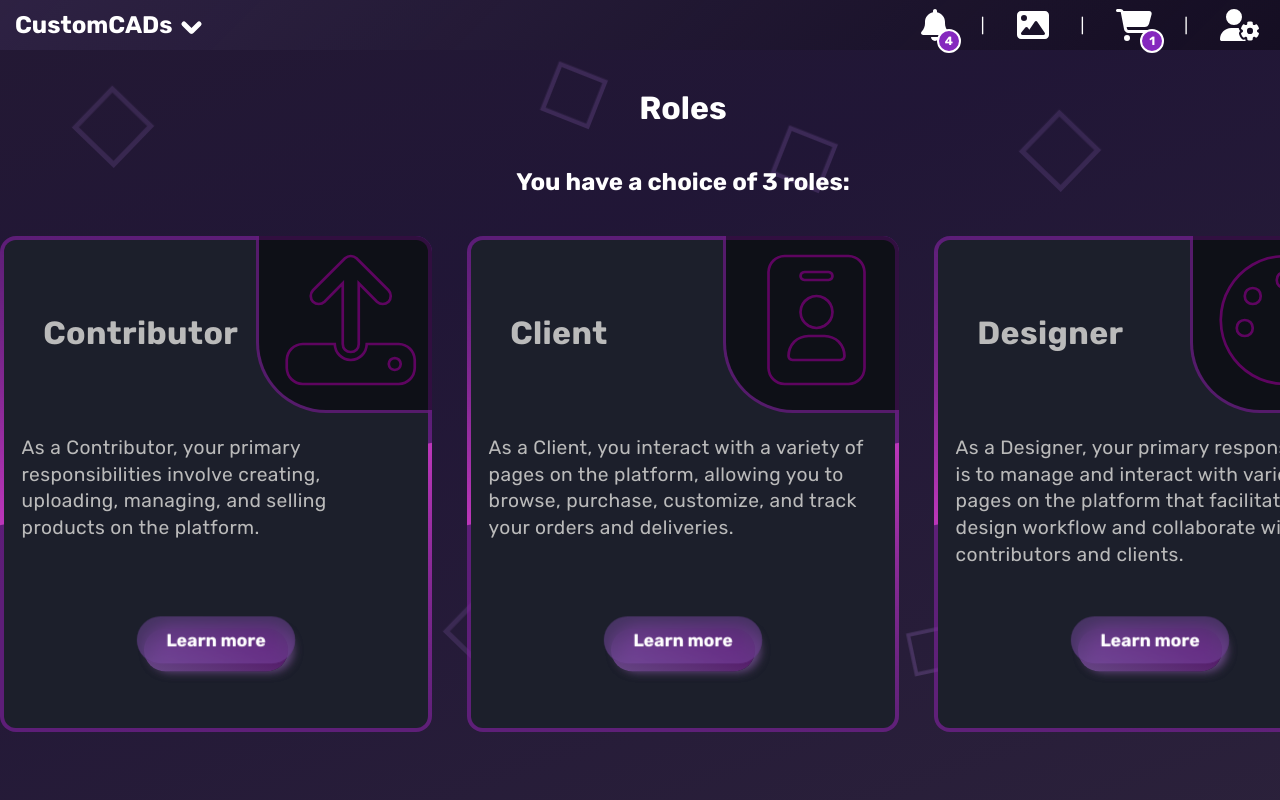
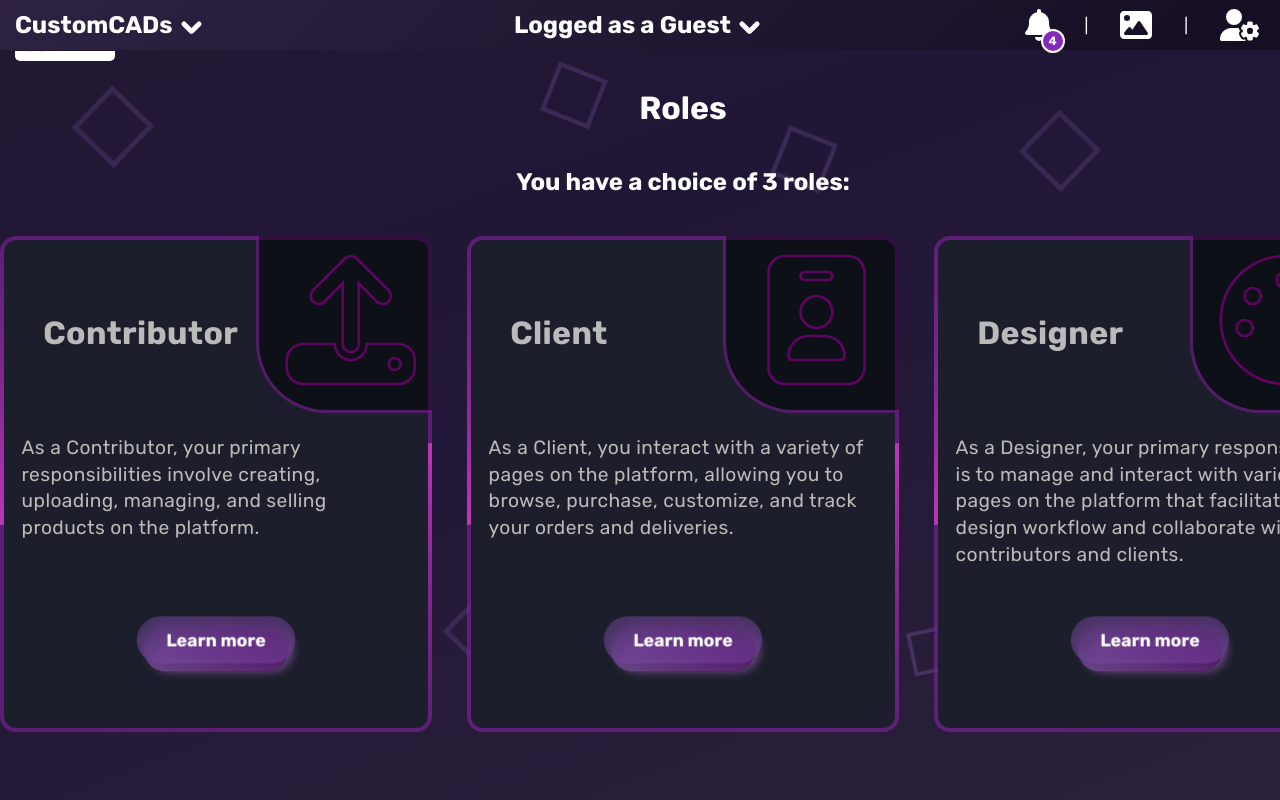
Before and after one commit to ivanzlatinov1/CustomCADsDemoDesign, a React (Vite) app in the folder data/: page /roles in a window 1280 px wide. Shown: the top 800 px of the page. Built offline with nearby package versions, Linux system fonts and the light colour scheme; the HTML template or start-up script is replaced by a standard one.

Commit message:
made roles choice in header for design purposes

```diff
--- a/data/src/layout/Header/Header.module.css
+++ b/data/src/layout/Header/Header.module.css
@@ -27,8 +27,19 @@
     align-items: center;
 }
 
-.menu .left-icon,
-.menu .right-icon {
+.role {
+    position: relative;
+    cursor: pointer;
+    display: flex;
+    align-items: center;
+}
+
+.content-middle .margin {
+    margin-right: 150px;
+}
+
+.left-icon,
+.right-icon {
     position: relative;
     display: inline-block;
     top: 2px;
@@ -39,21 +50,58 @@
     transition: all 0.5s;
 }
 
-.menu .left-icon {
+.left-icon {
     left: 7px;
     transform: rotate(45deg);
 }
 
-.menu .right-icon {
+.right-icon {
     transform: rotate(-45deg);
 }
 
-.menu.active .left-icon {
+.menu.active .left-icon, .role.active .left-icon {
     transform: rotate(135deg);
 }
 
-.menu.active .right-icon {
+.menu.active .right-icon, .role.active .right-icon {
     transform: rotate(-135deg);
+}
+
+.roles {
+    position: absolute;
+    top: 15px;
+    width: 15%;
+    height: 160px;
+    margin-top: 45px;
+    overflow: hidden;
+    transition: all 0.5s;
+}
+
+.roles a {
+    position: relative;
+    top: -100%;
+    left: 0;
+    display: flex;
+    font-size: 20px;
+    background-color: white;
+    color: rgb(86, 28, 86);
+    text-decoration: none;
+    border-radius: 5px;
+    padding: 5px 10px;
+    margin-top: 2.5px;
+    z-index: 1;
+    overflow: hidden;
+    transition: all 0.5s;
+    transition-delay: calc(60ms * var(--i));
+    cursor: pointer;
+}
+
+.role.active+.roles a {
+    top: 0;
+}
+
+.role.active+.roles {
+    visibility: visible;
 }
 
 .nav {
@@ -93,11 +141,11 @@
     visibility: visible;
 }
 
-.nav a:hover {
+.nav a:hover, .roles a:hover {
     color: white;
 }
 
-.nav a span {
+.nav a span, .roles a span {
     position: absolute;
     top: 0;
     left: 0;
@@ -111,10 +159,9 @@
     transition: all 0.5s;
 }
 
-.nav a:hover span {
+.nav a:hover span, .roles a:hover span {
     transform: rotate(0deg);
 }
-
 
 .content-end {
     flex: 1;
--- a/data/src/layout/Header/Header.tsx
+++ b/data/src/layout/Header/Header.tsx
@@ -1,10 +1,18 @@
 import React, { useState, useEffect, useRef } from 'react';
 import { Link, useNavigate } from 'react-router-dom';
 import { FontAwesomeIcon } from '@fortawesome/react-fontawesome';
-import { faUserCog, faImage, faShoppingCart, faBell } from '@fortawesome/free-solid-svg-icons';
+import { faUserCog, faImage, faBell } from '@fortawesome/free-solid-svg-icons';
+import ClientIcons from './RolesHeaders/ClientIcons';
+import ContributorIcons from './RolesHeaders/ContributorIcons';
+import DesignerIcons from './RolesHeaders/DesignerIcons';
 import styles from './Header.module.css';
 
 const Header: React.FC = () => {
+    const [selectedRole, setSelectedRole] = useState("Guest");
+    const [isGuestSelected, setIsGuestSelected] = useState(true);
+    const [isClientSelected, setIsClientSelected] = useState(false);
+    const [isContributorSelected, setIsContributorSelected] = useState(false);
+    const [isDesignerSelected, setIsDesignerSelected] = useState(false);
     const [notificationsDropdown, setNotificationsDropdown] = useState(false);
     const [notificationCount, setNotificationCount] = useState(4);
     const [accountSettings, setAccountSettings] = useState(false);
@@ -12,6 +20,41 @@ const Header: React.FC = () => {
     const [deleteActive, setDeleteActive] = useState(false);
     const dropdownRef = useRef<HTMLDivElement>(null);
     const navigate = useNavigate();
+
+    const toggleRoleVisibility = (): void => {
+        const roleElement = document.querySelector(`.${styles.role}`);
+        if (roleElement) {
+            roleElement.classList.toggle(styles.active);
+        }
+    }
+
+    const handleRoleClick = (role: string) => {
+        setSelectedRole(role);
+        if(role === "Guest") {
+            setIsGuestSelected(true);
+            setIsContributorSelected(false);
+            setIsDesignerSelected(false);
+            setIsClientSelected(false);
+        }
+        else if(role == "Client") {
+            setIsGuestSelected(false);
+            setIsContributorSelected(false);
+            setIsDesignerSelected(false);
+            setIsClientSelected(true);
+        }
+        else if(role === "Contributor") {
+            setIsGuestSelected(false);
+            setIsContributorSelected(true);
+            setIsDesignerSelected(false);
+            setIsClientSelected(false);
+        }
+        else {
+            setIsGuestSelected(false);
+            setIsContributorSelected(false);
+            setIsDesignerSelected(true);
+            setIsClientSelected(false);
+        }
+    };
 
     const toggleNavVisibility = (): void => {
         const menuElement = document.querySelector(`.${styles.menu}`);
@@ -83,6 +126,32 @@ const Header: React.FC = () => {
                     </div>
                 </div>
 
+                <div className={styles['content-middle']}>
+                <div onClick={toggleRoleVisibility} className={`${styles.role} ${isDesignerSelected ? styles.margin : ''}`}>
+                        <h2>Logged as a {selectedRole}</h2>
+                        <span className={styles['left-icon']}></span>
+                        <span className={styles['right-icon']}></span>
+                    </div>
+                    <div className={styles.roles}>
+                        <a  onClick={() => {
+                            handleRoleClick("Guest");
+                            toggleRoleVisibility();
+                        }} style={{ '--i': 1 } as React.CSSProperties}><span></span>Guest</a>
+                        <a  onClick={() => {
+                            handleRoleClick("Client");
+                            toggleRoleVisibility();
+                        }} style={{ '--i': 2 } as React.CSSProperties}><span></span>Client</a>
+                        <a  onClick={() => {
+                            handleRoleClick("Contributor");
+                            toggleRoleVisibility();
+                        }} style={{ '--i': 3 } as React.CSSProperties}><span></span>Contributor</a>
+                        <a  onClick={() => {
+                            handleRoleClick("Designer");
+                            toggleRoleVisibility();
+                        }} style={{ '--i': 4 } as React.CSSProperties}><span></span>Designer</a>
+                    </div>
+                </div>
+
                 <div className={styles['content-end']}>
                     <div ref={dropdownRef} className={`${styles['icon-wrapper']}`} data-tooltip={notificationsDropdown ? null : 'Notifications'}>
                         <FontAwesomeIcon className={`${styles.notifications}`} onClick={toggleNotifications} icon={faBell} size="2x" style={{ cursor: 'pointer' }} />
@@ -107,15 +176,24 @@ const Header: React.FC = () => {
                         <Link to="/gallery"><FontAwesomeIcon icon={faImage} size="2x" style={{ cursor: 'pointer' }} /></Link>
                     </div>
                     <span>|</span>
-                    <div className={styles['icon-wrapper']} data-tooltip="Shopping Cart">
-                        <Link to="/wallet"><FontAwesomeIcon icon={faShoppingCart} size="2x" style={{ cursor: 'pointer' }} /></Link>
-                        {productCount > 0 && (
-                            <div className={styles.circle}>
-                                {productCount}
-                            </div>
-                        )}
-                    </div>
-                    <span>|</span>
+                    {isClientSelected ? (
+                        <>
+                        <ClientIcons productCount={productCount} />
+                        <span>|</span>
+                        </>
+                    ) : null}
+                    {isContributorSelected ? (
+                        <>
+                        <ContributorIcons />
+                        <span>|</span>
+                        </>
+                    ) : null}
+                    {isDesignerSelected ? (
+                        <>
+                        <DesignerIcons />
+                        <span>|</span>
+                        </>
+                    ) : null}
                     <div className={styles['icon-wrapper']} data-tooltip="Account">
                         <FontAwesomeIcon icon={faUserCog} size="2x" onClick={toggleAccountSettings} style={{ cursor: 'pointer' }} />
                     </div>
--- /dev/null
+++ b/data/src/layout/Header/RolesHeaders/ClientIcons.tsx
@@ -0,0 +1,30 @@
+import React from 'react';
+import { Link } from 'react-router-dom';
+import { FontAwesomeIcon } from '@fortawesome/react-fontawesome';
+import { faShoppingCart, faTh } from '@fortawesome/free-solid-svg-icons';
+import styles from '../Header.module.css'
+
+interface ClientIconProps {
+    productCount: number;
+}
+
+const ClientIcons: React.FC<ClientIconProps> = ({ productCount }: ClientIconProps) => {
+    return (
+        <>
+            <div className={styles['icon-wrapper']} data-tooltip="Dashboard">
+                <Link to="/client-dashboard"><FontAwesomeIcon icon={faTh} size="2x" style={{ cursor: 'pointer' }} /></Link>
+            </div>
+            <span>|</span>
+            <div className={styles['icon-wrapper']} data-tooltip="Shopping Cart">
+                <Link to="/wallet"><FontAwesomeIcon icon={faShoppingCart} size="2x" style={{ cursor: 'pointer' }} /></Link>
+                {productCount > 0 && (
+                    <div className={styles.circle}>
+                        {productCount}
+                    </div>
+                )}
+            </div>
+        </>
+    );
+}
+
+export default ClientIcons;
--- /dev/null
+++ b/data/src/layout/Header/RolesHeaders/ContributorIcons.tsx
@@ -0,0 +1,25 @@
+import React from 'react';
+import { Link } from 'react-router-dom';
+import { FontAwesomeIcon } from '@fortawesome/react-fontawesome';
+import { faTh, faCloudUpload, faCube } from '@fortawesome/free-solid-svg-icons';
+import styles from '../Header.module.css'
+
+const ContributorIcons: React.FC = () => {
+    return (
+        <>
+            <div className={styles['icon-wrapper']} data-tooltip="Dashboard">
+                <Link to="/contributor-dashboard"><FontAwesomeIcon icon={faTh} size="2x" style={{ cursor: 'pointer' }} /></Link>
+            </div>
+            <span>|</span>
+            <div className={styles['icon-wrapper']} data-tooltip="Your models">
+                <Link to="/upload-a-model"><FontAwesomeIcon icon={faCube} size="2x" style={{ cursor: 'pointer' }} /></Link>
+            </div>
+            <span>|</span>
+            <div className={styles['icon-wrapper']} data-tooltip="Upload a model">
+                <Link to="/upload-a-model"><FontAwesomeIcon icon={faCloudUpload} size="2x" style={{ cursor: 'pointer' }} /></Link>
+            </div>
+        </>
+    );
+}
+
+export default ContributorIcons;
--- /dev/null
+++ b/data/src/layout/Header/RolesHeaders/DesignerIcons.tsx
@@ -0,0 +1,29 @@
+import React from 'react';
+import { Link } from 'react-router-dom';
+import { FontAwesomeIcon } from '@fortawesome/react-fontawesome';
+import { faTh, faCloudUpload, faCube,  faMoneyBillWave } from '@fortawesome/free-solid-svg-icons';
+import styles from '../Header.module.css'
+
+const DesignerIcons: React.FC = () => {
+    return (
+        <>
+            <div className={styles['icon-wrapper']} data-tooltip="Dashboard">
+                <Link to="/designer-dashboard"><FontAwesomeIcon icon={faTh} size="2x" style={{ cursor: 'pointer' }} /></Link>
+            </div>
+            <span>|</span>
+            <div className={styles['icon-wrapper']} data-tooltip="Your models">
+                <Link to="/upload-a-model"><FontAwesomeIcon icon={faCube} size="2x" style={{ cursor: 'pointer' }} /></Link>
+            </div>
+            <span>|</span>
+            <div className={styles['icon-wrapper']} data-tooltip="For Sale">
+                <Link to="/sale"><FontAwesomeIcon icon={faMoneyBillWave} size="2x" style={{ cursor: 'pointer' }} /></Link>
+            </div>
+            <span>|</span>
+            <div className={styles['icon-wrapper']} data-tooltip="Upload a model">
+                <Link to="/upload-a-model"><FontAwesomeIcon icon={faCloudUpload} size="2x" style={{ cursor: 'pointer' }} /></Link>
+            </div>
+        </>
+    );
+}
+
+export default DesignerIcons;
```
